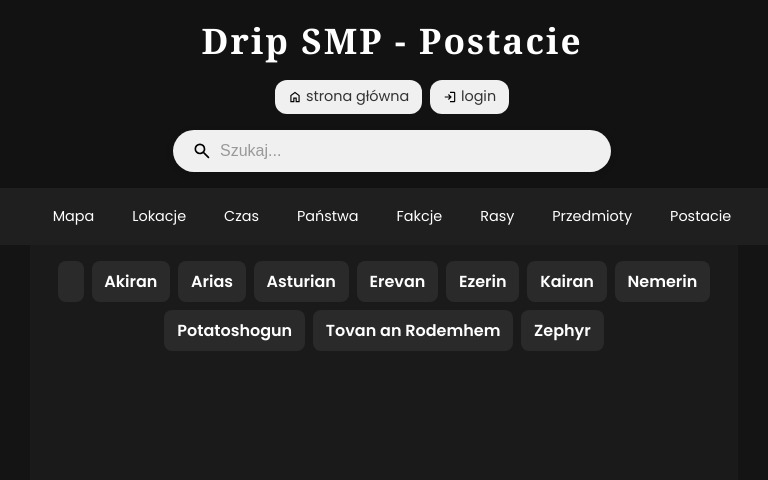
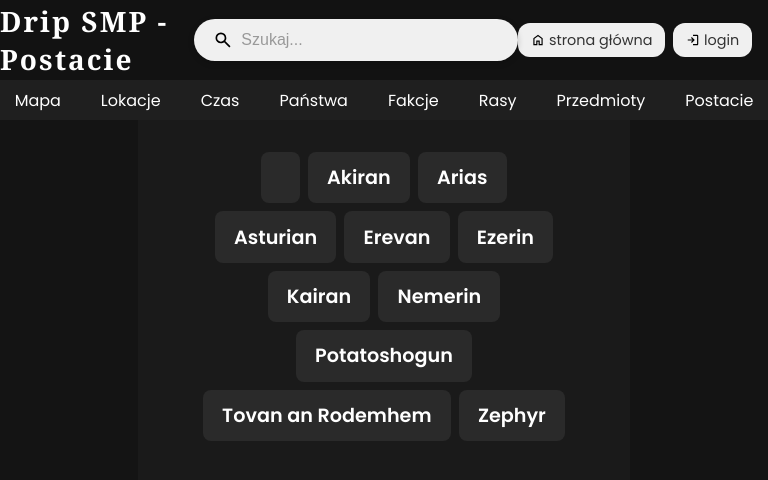
Before and after one commit to Ezerin82/Ezerin82.github.io, a plain HTML site: page postacie.html in a window 768 px wide. Drawn offline with Linux system fonts and the light colour scheme.

Commit message:
Przed @Media

```diff
--- a/postacie.css
+++ b/postacie.css
@@ -14,7 +14,6 @@ body {
 #wrapper {
   width: 100%;
   min-height: 100vh;
-  overflow-x: hidden;
 }
 
 #header {
@@ -226,117 +225,3 @@ body {
   background-color: #3a3a3a;
   transform: scale(1.1);
 }
-
-@media (max-width: 1024px) {
-  #header {
-    flex-wrap: wrap;
-    flex-direction: row;
-    height: auto;
-    padding: 1rem 0.5rem;
-    gap: 1rem;
-    justify-content: space-between;
-    align-items: center;
-  }
-
-  #title {
-    flex: 1 1 100%;
-    display: flex;
-    justify-content: center;
-    align-items: center;
-  }
-
-  #title p {
-    font-size: 2.2rem;
-    text-align: center;
-  }
-
-  #search {
-    flex: 1 1 60%;
-    order: 3;
-    width: 100%;
-    padding: 0 1rem;
-    display: flex;
-    justify-content: center;
-  }
-
-  .search-container {
-    max-width: 400px;
-    width: 100%;
-  }
-
-  #nav {
-    flex: 1 1 auto;
-    justify-content: center;
-    order: 2;
-    margin-right: 0;
-    width: 100%;
-  }
-
-  #lista {
-    flex-wrap: wrap;
-    justify-content: center;
-  }
-
-  #mini-header {
-    flex-direction: row;
-    flex-wrap: wrap;
-    padding: 0.5rem;
-    height: auto;
-  }
-
-  #mini-lista {
-    flex-wrap: wrap;
-    justify-content: center;
-    gap: 0.5rem;
-  }
-
-  #mini-lista li {
-    font-size: 0.9rem;
-    margin: 5px;
-  }
-
-  #main {
-    flex-wrap: wrap;
-  }
-
-  #center {
-    width: 90%;
-    padding: 0.5rem;
-  }
-
-  #lista-postaci {
-    width: 100%;
-    padding: 0.5rem;
-  }
-
-  #lista-postaci > li {
-    font-size: 1rem;
-    padding: 0.5rem 0.8rem;
-  }
-}
-
-@media (max-width: 600px) {
-  #title p {
-    font-size: 1.8rem;
-    padding: 0 1rem;
-  }
-
-  #lista li a {
-    font-size: 0.8rem;
-    padding: 0.3rem 0.6rem;
-  }
-
-  .search-icon img {
-    width: 16px;
-    height: 16px;
-  }
-
-  #texter {
-    font-size: 0.9rem;
-  }
-
-  #lista-postaci > li {
-    font-size: 0.95rem;
-    padding: 0.4rem 0.7rem;
-  }
-}
--- a/style.css
+++ b/style.css
@@ -9,30 +9,23 @@ body {
   list-style: none;
   color: currentColor;
   text-decoration: none;
-  box-sizing: border-box;
 }
 
 #wrapper {
   width: 100%;
   min-height: 100vh;
-  display: flex;
-  flex-direction: column;
 }
 
 #header {
   width: 100%;
-  height: auto;
-  padding: 1rem 0.5rem;
+  height: 10vh;
   display: flex;
-  flex-wrap: wrap;
-  align-items: center;
-  justify-content: space-between;
-  background-color: #121212;
-  gap: 1rem;
+  flex-direction: row;
+  background-color: #121212; /* ciemny header */
 }
 
 #title {
-  flex: 1 1 100%;
+  flex: 3;
   display: flex;
   align-items: center;
   justify-content: center;
@@ -40,14 +33,13 @@ body {
 
 #title p {
   font-family: Cambria, Cochin, Georgia, Times, "Times New Roman", serif;
-  font-size: 2rem;
+  font-size: 3.5vh;
   font-weight: 600;
   letter-spacing: 2px;
-  text-align: center;
 }
 
 #search {
-  flex: 1 1 60%;
+  flex: 5;
   display: flex;
   align-items: center;
   justify-content: center;
@@ -57,7 +49,7 @@ body {
 .search-container {
   display: flex;
   align-items: center;
-  background-color: #f0f0f0;
+  background-color: #f0f0f0; /* biały search box */
   border-radius: 25px;
   padding: 0.5rem 1rem;
   width: 100%;
@@ -96,19 +88,18 @@ body {
 }
 
 #nav {
-  flex: 1 1 auto;
   display: flex;
   align-items: center;
-  justify-content: center;
   gap: 0.5rem;
   font-family: "Poppins", sans-serif;
+  margin-right: 1rem;
 }
 
 #lista {
   display: flex;
-  flex-wrap: wrap;
-  justify-content: center;
   gap: 0.5rem;
+  padding: 0;
+  margin: 0;
 }
 
 #lista li a {
@@ -116,7 +107,7 @@ body {
   align-items: center;
   gap: 4px;
   padding: 0.4rem 0.8rem;
-  background-color: #f0f0f0;
+  background-color: #f0f0f0; /* białe przyciski */
   border-radius: 12px;
   color: #333;
   font-size: 0.9rem;
@@ -138,25 +129,23 @@ body {
 
 #mini-header {
   width: 100%;
-  min-height: 50px;
-  background-color: #1f1f1f;
+  height: 5vh;
+  background-color: #1f1f1f; /* jaśniejszy od headera */
   display: flex;
   justify-content: center;
   align-items: center;
-  padding: 0.5rem;
-  flex-wrap: wrap;
 }
 
 #mini-lista {
   display: flex;
-  flex-wrap: wrap;
   justify-content: center;
   align-items: center;
-  gap: 0.5rem;
-  width: 100%;
+  padding: 0;
+  margin: 0;
 }
 
 #mini-lista li {
+  margin: 0 10px;
   padding: 5px 10px;
   font-family: "Poppins", sans-serif;
   font-size: 1rem;
@@ -173,86 +162,42 @@ body {
 
 #main {
   width: 100%;
+  height: 75vh;
   display: flex;
-  flex-wrap: wrap;
   justify-content: center;
-  background-color: #181818;
-  padding: 1rem 0;
-  gap: 1rem;
+  background-color: #181818; /* neutralny ciemny */
 }
 
-#map, #dopis {
-  flex: 1 1 100%;
+#map {
+  width: 50%;
   display: flex;
   justify-content: center;
   align-items: center;
 }
 
 #map-img {
-  width: 80%;
-  max-width: 500px;
-  border-radius: 30px;
+  width: 67.5%;
+  border-radius: 50px;
+}
+
+#dopis {
+  width: 50%;
+  display: flex;
+  justify-content: center;
+  align-items: center;
 }
 
 #box1 {
   display: none;
-  background-color: #1f1f1f;
-  width: 80%;
+  background-color: #1f1f1f; /* dopasowany ciemny box */
+  width: 50%;
   height: 90%;
-  max-width: 500px;
   border: solid #2a2a2a 4px;
-  border-radius: 30px;
+  border-radius: 50px;
 }
 
 #footer {
   width: 100%;
-  min-height: 15vh;
-  background-color: #1a1a1a;
-  display: flex;
-  align-items: center;
-  justify-content: center;
-  padding: 1rem;
+  height: 20vh;
+  background-color: #1a1a1a; /* najciemniejszy footer */
 }
-
-
-/* ---------- RESPONSYWNOŚĆ ---------- */
-
-@media (min-width: 768px) {
-  #header {
-    flex-wrap: nowrap;
-    padding: 0 1rem;
-    height: 10vh;
-  }
-
-  #title {
-    flex: 3;
-  }
-
-  #search {
-    flex: 5;
-  }
-
-  #nav {
-    flex: 2;
-    justify-content: flex-end;
-  }
-
-  #main {
-    flex-wrap: nowrap;
-    padding: 0;
-    height: 75vh;
-  }
-
-  #map, #dopis {
-    flex: 1 1 50%;
-  }
-
-  #map-img, #box1 {
-    border-radius: 50px;
-    width: 67.5%;
-  }
-
-  #box1 {
-    display: block;
-  }
-}
```
Also changed, not shown: index.html (+21 -17 lines).
